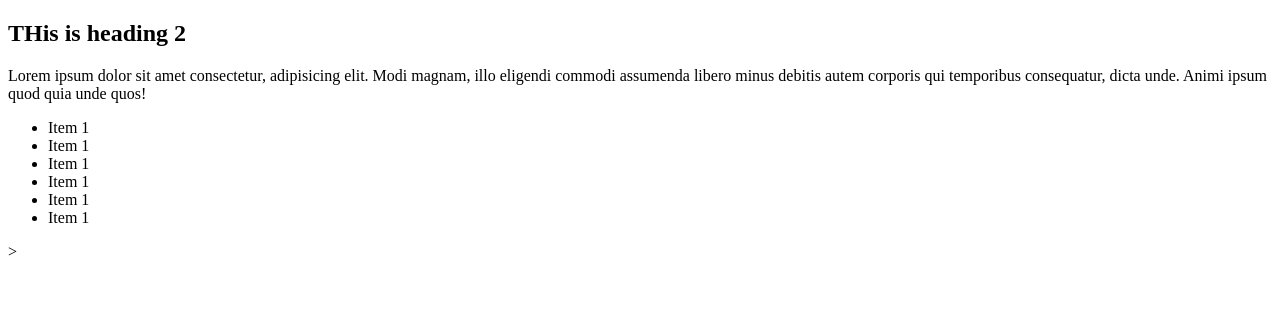
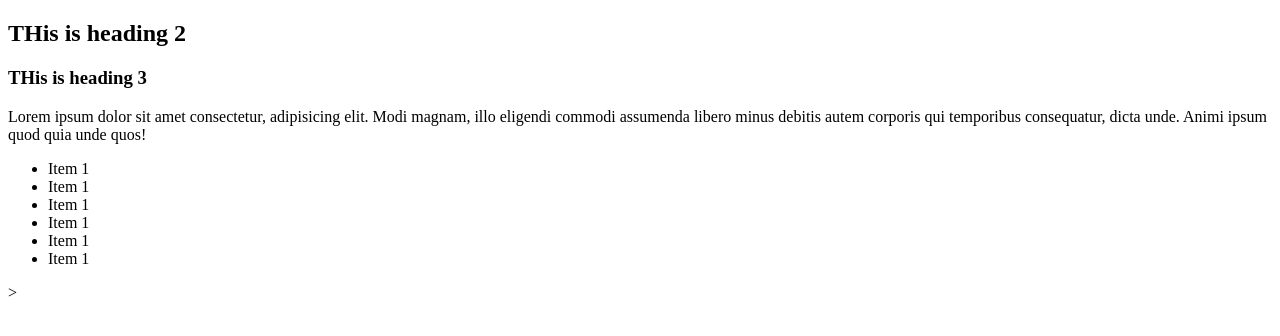
Before and after one commit to mansoornasir/homeservices, a plain HTML site: page index.html in a window 1280 px wide. Drawn offline with Linux system fonts and the light colour scheme.

Commit message:
Update index.html

```diff
--- a/index.html
+++ b/index.html
@@ -8,6 +8,7 @@
 <body>
 
     <h2>THis is heading 2</h2>
+     <h3>THis is heading 3</h3>
     <p>Lorem ipsum dolor sit amet consectetur, adipisicing elit. Modi magnam, illo eligendi commodi assumenda libero minus debitis autem corporis qui temporibus consequatur, dicta unde. Animi ipsum quod quia unde quos!</p>
     <ul>
         <li>Item 1</li>
```
